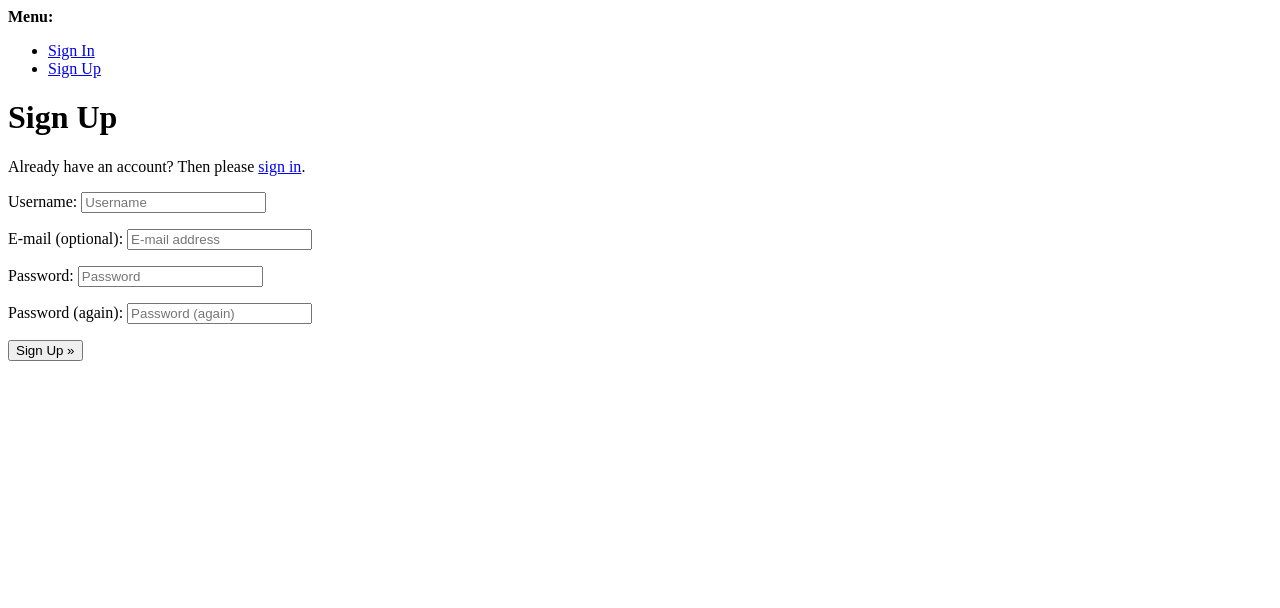
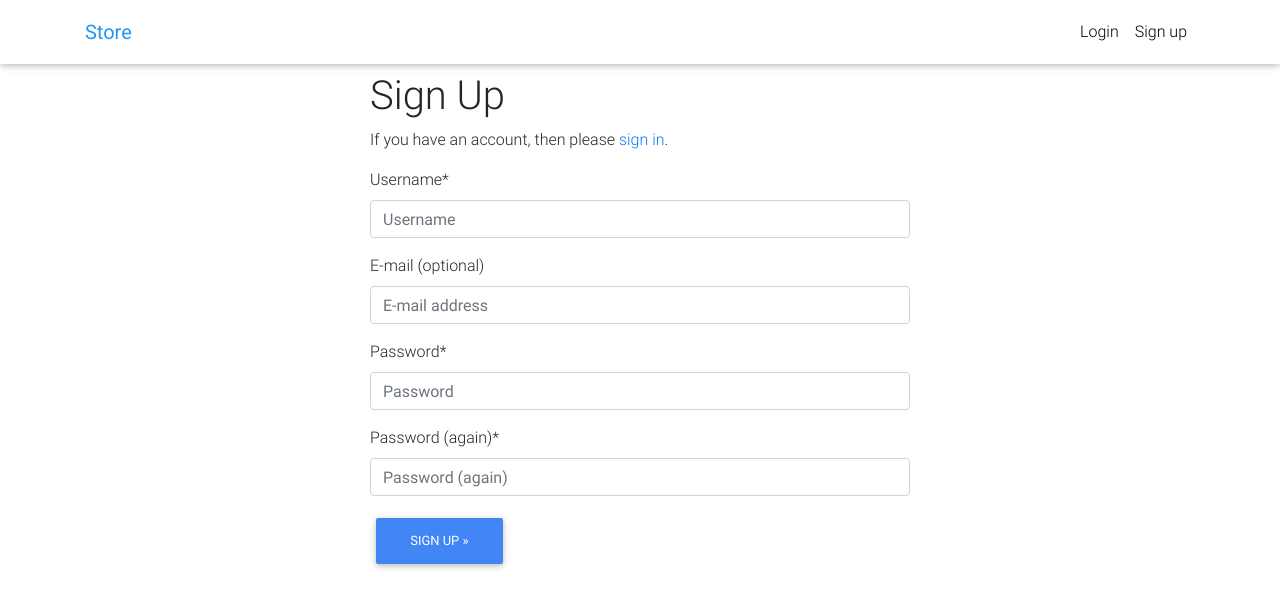
Before and after one commit to atulya22/django-ecomm, a Django app: page /accounts/signup/ in a window 1280 px wide. Shown: the top 608 px of the page. Run offline with Django 3.2, Linux system fonts and the light colour scheme; some libraries are stand-ins or nearby versions.

Commit message:
Update user registration page

```diff
--- a/ecomm/models.py
+++ b/ecomm/models.py
@@ -8,7 +8,6 @@ CATEGORY_CHOICES = (
     ('SW', 'Sport Wear'),
     ('OW', 'Outwear')
 )
-
 
 LABEL_CHOICES = (
     ('P', 'primary'),
--- a/ecomm/templates/account/signup.html
+++ b/ecomm/templates/account/signup.html
@@ -1,21 +1,52 @@
-{% extends "account/base.html" %}
+{% extends "ecomm/base.html" %}
+{% load crispy_forms_tags %}
+{% load i18n %}
+{% load account socialaccount %}
 
-{% load i18n %}
-
-{% block head_title %}{% trans "Signup" %}{% endblock %}
+{% block head_title %}{% trans "Sign In" %}{% endblock %}
 
 {% block content %}
+
+<main>
+ <div class="container">
+      <section class="mb-4">
+        <div class="row wow fadeIn">
+        <div class="col-6 offset-3">
+
           <h1>{% trans "Sign Up" %}</h1>
 
-<p>{% blocktrans %}Already have an account? Then please <a href="{{ login_url }}">sign in</a>.{% endblocktrans %}</p>
+          {% get_providers as socialaccount_providers %}
+
+        {% if socialaccount_providers %}
+        <p>{% blocktrans with site.name as site_name %}Please sign in with one
+        of your existing third party accounts. Or, <a href="{{ signup_url }}">sign up</a>
+        for a {{ site_name }} account and sign in below:{% endblocktrans %}</p>
+
+        <div class="socialaccount_ballot">
+          <ul class="socialaccount_providers">
+            {% include "socialaccount/snippets/provider_list.html" with process="login" %}
+          </ul>
+          <div class="login-or">{% trans 'or' %}</div>
+        </div>
+
+        {% include "socialaccount/snippets/login_extra.html" %}
+
+        {% else %}
+        <p>{% blocktrans %}If you have an account, then please
+        <a href="{{ login_url }}">sign in</a>.{% endblocktrans %}</p>
+        {% endif %}
 
         <form class="signup" id="signup_form" method="post" action="{% url 'account_signup' %}">
           {% csrf_token %}
-  {{ form.as_p }}
+          {{ form| crispy }}
           {% if redirect_field_value %}
           <input type="hidden" name="{{ redirect_field_name }}" value="{{ redirect_field_value }}" />
           {% endif %}
-  <button type="submit">{% trans "Sign Up" %} &raquo;</button>
+            <button class="btn btn-primary" type="submit">{% trans "Sign Up" %} &raquo;</button>
         </form>
-
+          </div>
+        </div>
+        </section>
+ </div>
+</main>
 {% endblock %}
--- a/ecomm/views.py
+++ b/ecomm/views.py
@@ -38,6 +38,7 @@ class OrderSummaryView(LoginRequiredMixin, View):
             messages.error(self.request, "You do not have an active order")
             return redirect('/')
         return render(self.request, 'ecomm/order-summary.html', context)
+
 
 def is_valid_form(values):
     valid = True
@@ -367,7 +368,7 @@ class AddCoupon(View):
                     order = Order.objects.get(user=self.request.user, ordered=False)
                     order.coupon = get_coupon(self.request, code)
                     order.save()
-                    messages.success(request, "Successfully added coupon")
+                    messages.success(self.request, "Successfully added coupon")
                     return redirect("ecomm:checkout-page")
                 except ObjectDoesNotExist:
                     messages.info("You do not have an active order")
```
Also changed, not shown: ecomm/templates/ecomm/home-page.html (+1 -57 lines). Lines whose indentation alone changed are shown as unchanged.
